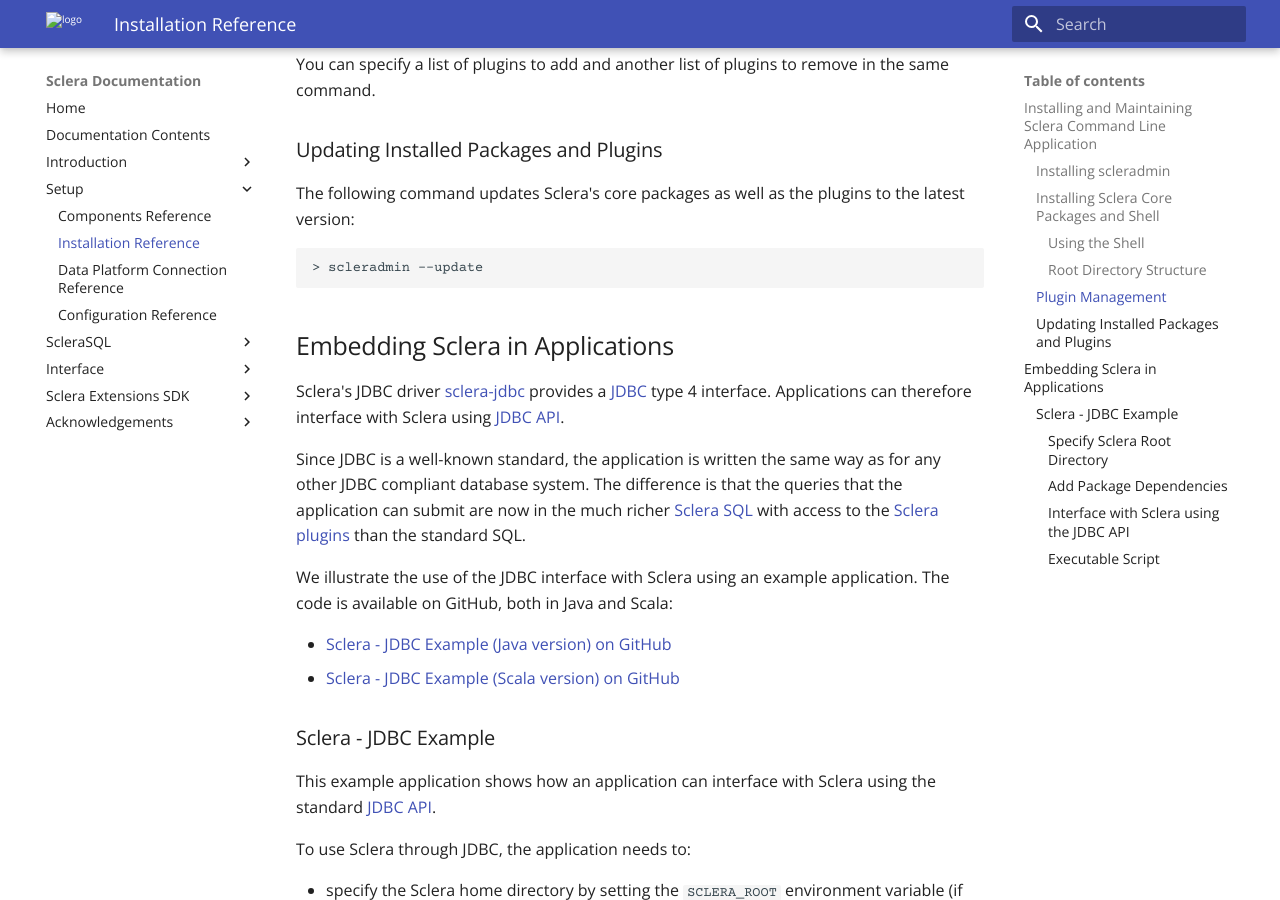
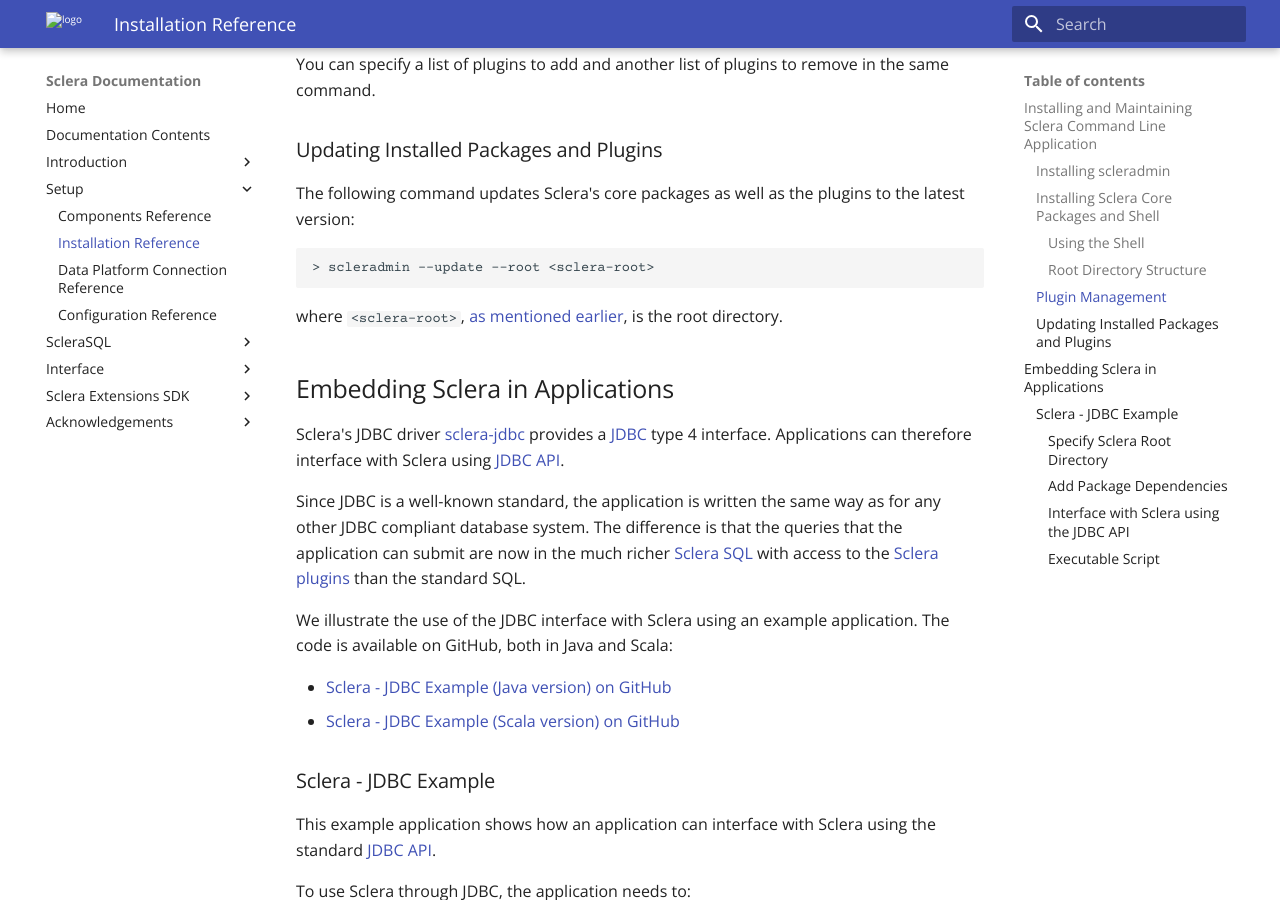
Before and after one commit to scleradb/scleradb.github.io, an MkDocs documentation site: the page built from docsrc/setup/install.md, in a window 1280 px wide and 900 px high, scrolled down 2887 px. Built offline with MkDocs 1.6.1 and Material for MkDocs 9.7.7, drawn with Linux system fonts in a browser that asks for light colours.

Commit message:
Need to mention the root in the update command

```diff
--- a/docsrc/setup/install.md
+++ b/docsrc/setup/install.md
@@ -102,7 +102,9 @@
 
 The following command updates Sclera's core packages as well as the plugins to the latest version:
 
-    > scleradmin --update
+    > scleradmin --update --root <sclera-root>
+
+where `<sclera-root>`, [as mentioned earlier](#installing-sclera-core-packages-and-shell), is the root directory.
 
 ## Embedding Sclera in Applications
 
```
